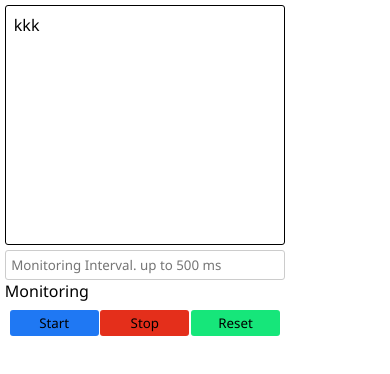
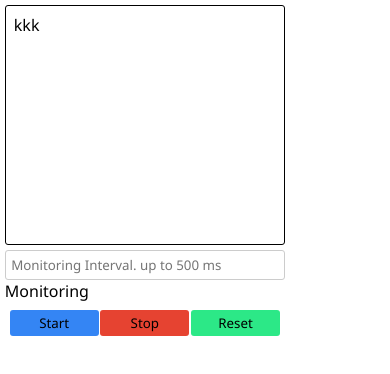
Before and after one commit to rniochy/IoT-ailbox-app, a website: page html/index.html in a window 390 px wide. Drawn offline with Linux system fonts and the light colour scheme.

```diff
--- a/style/style.css
+++ b/style/style.css
@@ -44,12 +44,21 @@
      border-radius: 3px;
 }
 #mailbox-button-start {
+     background-color: rgba(31, 120, 243, .9);
+}
+#mailbox-button-reset {
+     background-color: rgba(22, 230, 122,.9);
+}
+#mailbox-button-stop {
+     background-color: rgba(228, 47, 27,.9);
+}
+#mailbox-button-start:hover {
      background-color: rgb(31, 120, 243);
 }
-#mailbox-button-reset {
+#mailbox-button-reset:hover {
      background-color: rgb(22, 230, 122);
 }
-#mailbox-button-stop {
+#mailbox-button-stop:hover {
      background-color: rgb(228, 47, 27);
 }
 @media screen and (max-width: 319px) {
```
